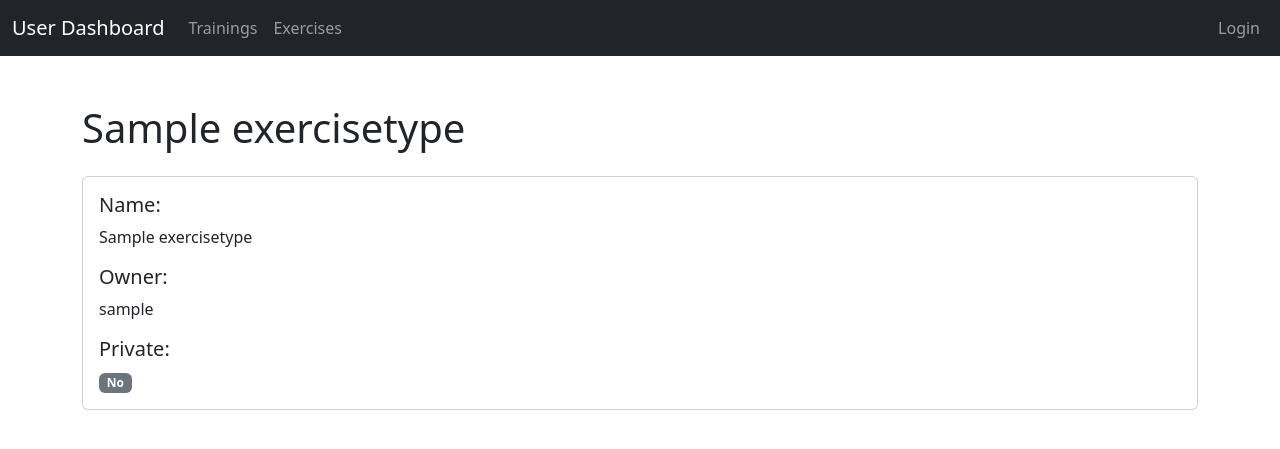
After one commit to Flynotfly/GymStat, a Django app: page /training/exercise/1/ in a window 1280 px wide. The commit adds this page. Shown: the top 449 px of the page. Run offline with Django 5.2, Linux system fonts and the light colour scheme; tables that the repository leaves empty hold one stand-in row (values such as "Sample post").

Commit message:
Create exercise detail page

```diff
--- a/gymstat/training/models.py
+++ b/gymstat/training/models.py
@@ -56,7 +56,7 @@ class ExerciseType(models.Model):
         return f'Exercise {self.pk} - {self.name}'
 
     def get_absolute_url(self):
-        return ...
+        return reverse('training:exercise_detail', args=[self.id])
 
     class Meta:
         ordering = ['name']
--- a/gymstat/training/templates/exercise/exercise.html
+++ b/gymstat/training/templates/exercise/edit.html
@@ -2,7 +2,7 @@
 
 {% block title %}
     {% if exercise %}
-    	{{ exercise }}
+    	Edit {{ exercise }}
     {% else %}
     	Create exercise
     {% endif %}
--- /dev/null
+++ b/gymstat/training/templates/exercise/view.html
@@ -0,0 +1,44 @@
+{% extends 'base.html' %}
+
+{% block title %}
+	View {{ exercise }}
+{% endblock %}
+
+{% block content %}
+<div class="container mt-5">
+    <h1 class="mb-4 d-flex justify-content-between align-items-center">
+        {{ exercise.name }}
+        {% if exercise.owner == user %}
+            <a href="{% url 'training:exercise_edit' exercise.id %}" class="btn btn-primary">Edit Exercise</a>
+        {% endif %}
+    </h1>
+
+    <div class="card">
+        <div class="card-body">
+            <!-- Exercise Name -->
+            <h5 class="card-title">Name:</h5>
+            <p class="card-text">{{ exercise.name }}</p>
+
+            <!-- Owner -->
+            <h5 class="card-title">Owner:</h5>
+            <p class="card-text">
+                {% if exercise.owner == user %}
+                    <span class="badge bg-success">You</span>
+                {% else %}
+                    {{ exercise.owner }}
+                {% endif %}
+            </p>
+
+            <!-- Private Status -->
+            <h5 class="card-title">Private:</h5>
+            <p class="card-text">
+                {% if exercise.private %}
+                    <span class="badge bg-warning text-dark">Yes</span>
+                {% else %}
+                    <span class="badge bg-secondary">No</span>
+                {% endif %}
+            </p>
+        </div>
+    </div>
+</div>
+{% endblock %}
--- a/gymstat/training/urls.py
+++ b/gymstat/training/urls.py
@@ -7,6 +7,7 @@ urlpatterns = [
     path('create/', views.training_details, name='create'),
     path('<int:pk>/edit/', views.training_details, name='edit'),
 
+    path('exercise/<int:pk>/', views.exercise_details, name='exercise_detail'),
     path('exercise/create/', views.create_exercise, name='exercise_create'),
     path('exercise/<int:pk>/edit/', views.create_exercise, name='exercise_edit'),
 ]
--- a/gymstat/training/views.py
+++ b/gymstat/training/views.py
@@ -78,7 +78,7 @@ def create_exercise(request, pk=None):
     exercise_form = ExerciseTypeForm(instance=exercise)
     return render(
         request,
-        'exercise/exercise.html',
+        'exercise/edit.html',
         {
             'exercise': exercise,
             'exercise_form': exercise_form,
@@ -86,13 +86,19 @@ def create_exercise(request, pk=None):
     )
 
 
-@login_required
-def exercises_list(request):
-    exercises = (ExerciseType.objects.filter(
-        models.Q(owner=request.user) | models.Q(subscribers=request.user)
-    ).distinct())
+def exercise_details(request, pk):
+    user = None
+    if request.user.is_authenticated:
+        user = request.user
 
+    exercise = get_object_or_404(
+        ExerciseType,
+        models.Q(pk=pk) & (models.Q(private=False) | models.Q(owner=user))
+    )
     return render(
         request,
-
+        'exercise/view.html',
+        {
+            'exercise': exercise,
+        }
     )
```
Also changed, not shown: gymstat/training/templates/exercise/public_exercises.html (deleted, +0 -9 lines).
